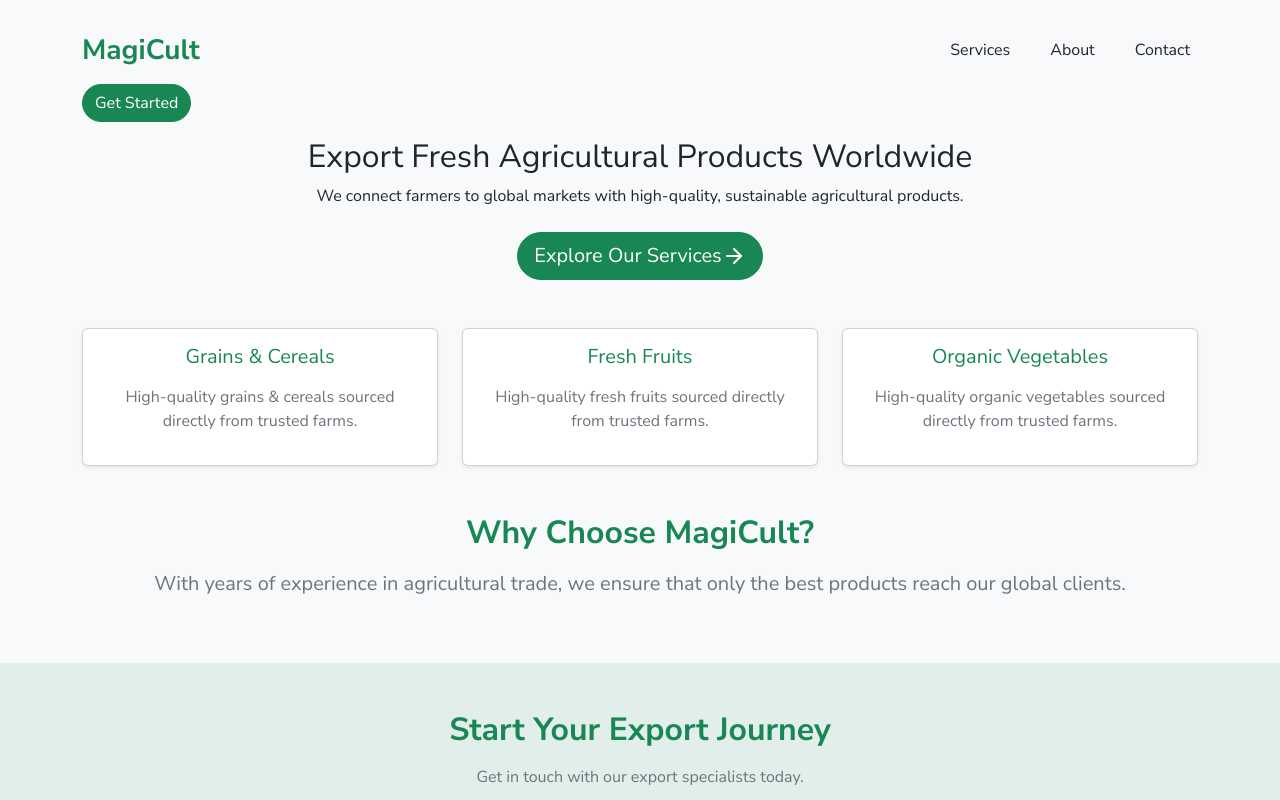
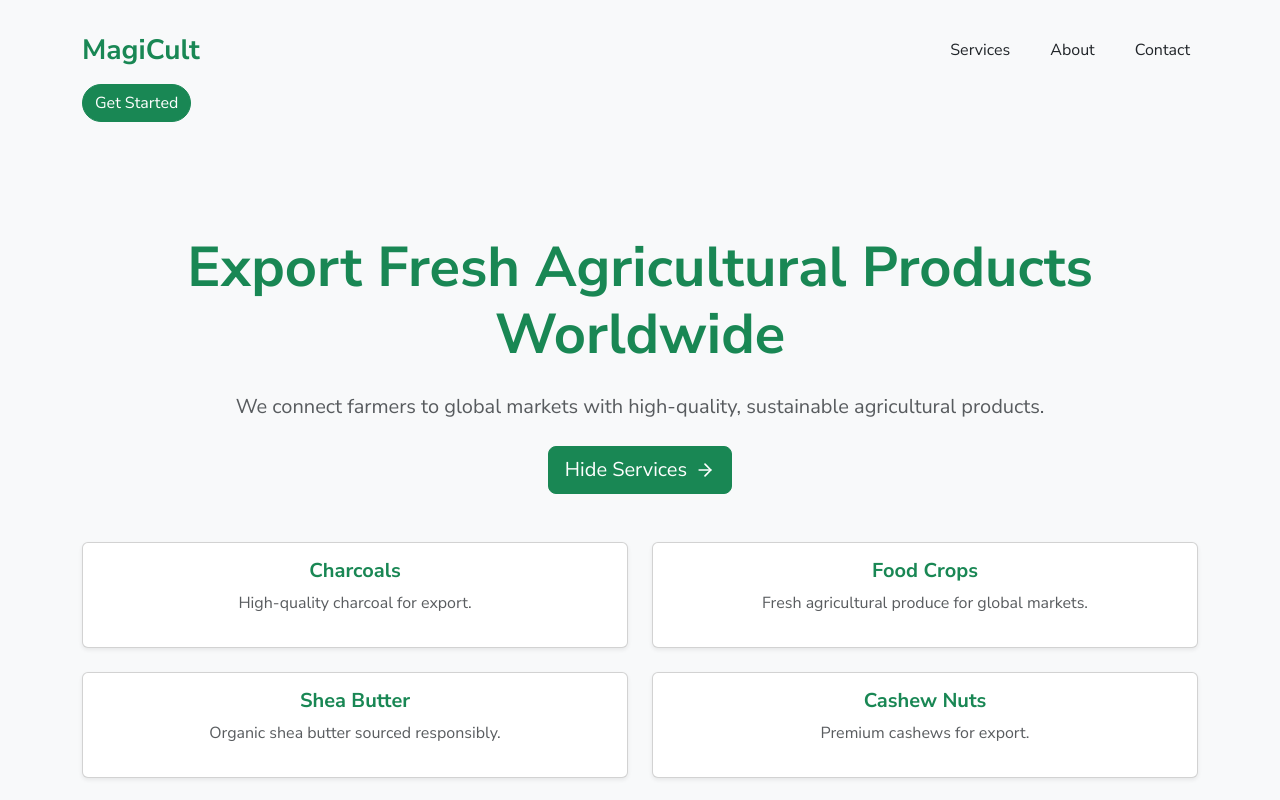
Before and after one commit to addod19/farmLink, a React (Create React App) app: page / in a window 1280 px wide. Both pictures are taken after a click on the button "Explore Our Services". Shown: the top 800 px of the page. Built offline with nearby package versions, Linux system fonts and the light colour scheme.

Commit message:
Add toggler to the Explore our services button

```diff
--- a/src/components/footer.jsx
+++ b/src/components/footer.jsx
@@ -1,7 +1,7 @@
 const Footer = () => {
     return (
         <footer className="text-center py-6 text-muted border-top mt-4">
-            © {new Date().getFullYear()} AgriExport. All rights reserved.
+            © {new Date().getFullYear()} MagiCult. All rights reserved.
         </footer>
     );
 }
--- a/src/components/hero.jsx
+++ b/src/components/hero.jsx
@@ -1,24 +1,72 @@
+import { useState } from "react";
 import { ArrowRight } from "lucide-react";
-import { motion } from "framer-motion";
+import { motion, AnimatePresence } from "framer-motion";
 
 const Hero = () => {
+  const [showServices, setShowServices] = useState(false);
+
+  const services = [
+    { title: "Charcoals", description: "High-quality charcoal for export." },
+    { title: "Food Crops", description: "Fresh agricultural produce for global markets." },
+    { title: "Shea Butter", description: "Organic shea butter sourced responsibly." },
+    { title: "Cashew Nuts", description: "Premium cashews for export." },
+  ];
+
   return (
-        <section className="text-center py-20 px-6 max-w-4xl mx-auto">
+    <div className="container text-center py-5">
+      <section className="mx-auto my-5">
         <motion.h2
-            className="text-4xl md:text-5xl font-extrabold text-green-800 mb-6"
+          className="display-4 fw-bold text-success mb-4"
           initial={{ opacity: 0, y: 20 }}
           animate={{ opacity: 1, y: 0 }}
         >
           Export Fresh Agricultural Products Worldwide
         </motion.h2>
-            <p className="text-lg text-gray-600 mb-8 nunito">
+        <p className="lead text-muted mb-4">
           We connect farmers to global markets with high-quality, sustainable agricultural products.
         </p>
-            <button className="btn btn-success btn-lg rounded-pill d-inline-flex align-items-center mb-5 mt-2">
-            Explore Our Services <ArrowRight className="ml-2" />
+
+        {/* Bootstrap button */}
+        <button
+          onClick={() => setShowServices(!showServices)}
+          className="btn btn-success btn-lg d-inline-flex align-items-center gap-2"
+        >
+          {showServices ? "Hide Services" : "Explore Our Services"}
+          <ArrowRight size={20} />
         </button>
       </section>
+
+      <AnimatePresence>
+        {showServices && (
+          <motion.div
+            key="services"
+            initial={{ opacity: 0, height: 0 }}
+            animate={{ opacity: 1, height: "auto" }}
+            exit={{ opacity: 0, height: 0 }}
+            transition={{ duration: 0.5 }}
+            className="row justify-content-center mt-4"
+          >
+            {services.map((service, index) => (
+              <motion.div
+                key={service.title}
+                initial={{ opacity: 0, y: 20 }}
+                animate={{ opacity: 1, y: 0 }}
+                transition={{ delay: index * 0.2 }}
+                className="col-12 col-md-6 mb-4"
+              >
+                <div className="card shadow-sm h-100">
+                  <div className="card-body">
+                    <h3 className="h5 fw-bold text-success">{service.title}</h3>
+                    <p className="text-muted mt-2">{service.description}</p>
+                  </div>
+                </div>
+              </motion.div>
+            ))}
+          </motion.div>
+        )}
+      </AnimatePresence>
+    </div>
   );
-}
+};
 
 export default Hero;
```
Lines whose indentation alone changed are shown as unchanged.
